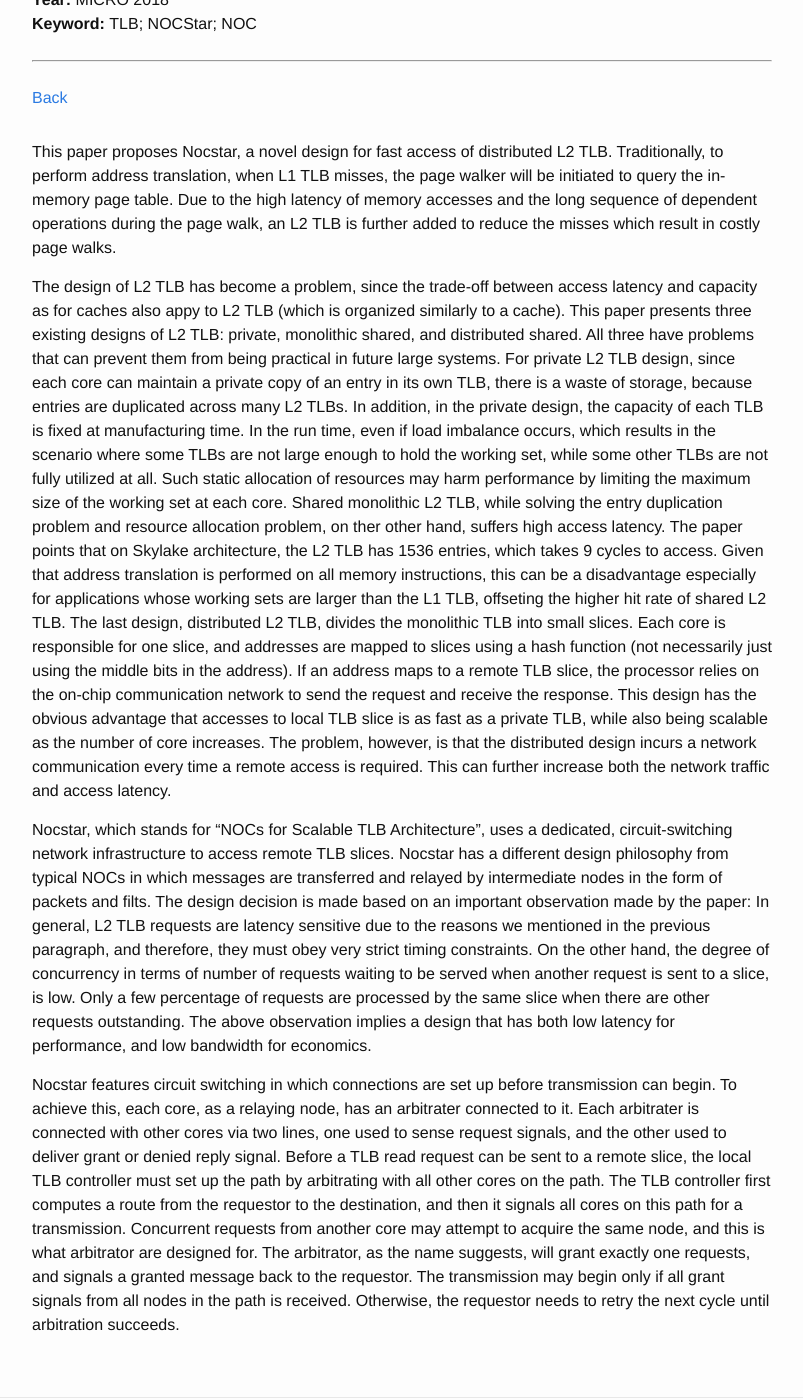
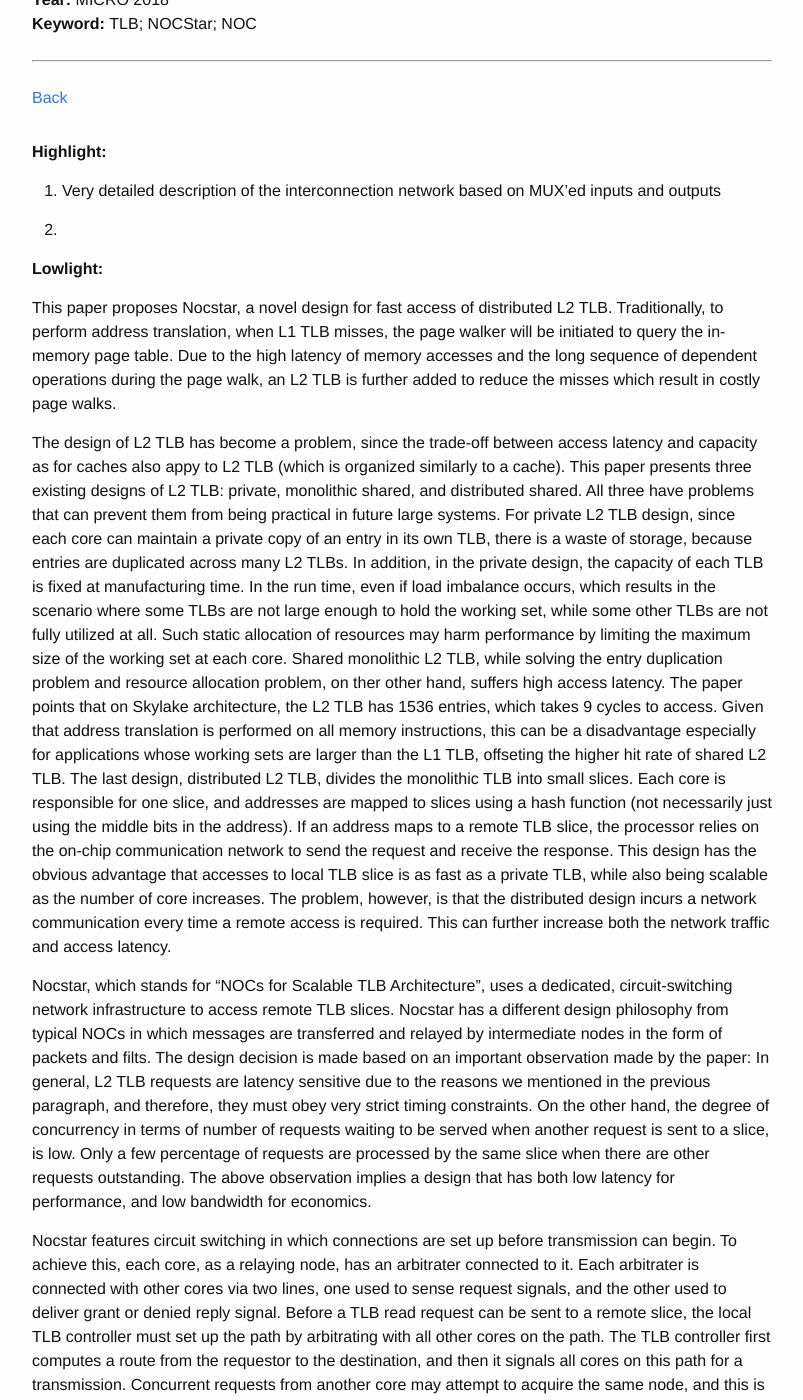
Before and after one commit to wangziqi2013/wangziqi2013.github.io, a Jekyll site: the page built from _posts/2019-08-20-nocstar.markdown, in a window 1280 px wide and 1400 px high, scrolled down 352 px. Shown: the whole window, without its empty margins (238-1041 px from the left). Built offline with Jekyll 4.4.1, drawn with Linux system fonts in a browser that asks for light colours; some of the changed text lies outside the part shown.

Commit message:
Adding mux

```diff
--- a/_posts/2019-08-20-nocstar.markdown
+++ b/_posts/2019-08-20-nocstar.markdown
@@ -12,6 +12,14 @@ htm_cd:
 htm_cr:
 version_mgmt:
 ---
+
+**Highlight:**
+
+1. Very detailed description of the interconnection network based on MUX'ed inputs and outputs
+
+2.
+
+**Lowlight:**
 
 This paper proposes Nocstar, a novel design for fast access of distributed L2 TLB. Traditionally, to perform address
 translation, when L1 TLB misses, the page walker will be initiated to query the in-memory page table. Due to the high
@@ -55,4 +63,7 @@ path. The TLB controller first computes a route from the requestor to the destin
 this path for a transmission. Concurrent requests from another core may attempt to acquire the same node, and this is
 what arbitrator are designed for. The arbitrator, as the name suggests, will grant exactly one requests, and signals
 a granted message back to the requestor. The transmission may begin only if all grant signals from all nodes in the
-path is received. Otherwise, the requestor needs to retry the next cycle until arbitration succeeds.
+path is received. Otherwise, the requestor needs to retry the next cycle until arbitration succeeds. The winner of
+arbitration is granted the next cycle to transmit its request to the destination. Internally, the transmission nodes
+are implemented as a set of multiplexers. Inputs are mux'ed from several source directions, and then routed to another
+direction, which is then mux'ed again. Neither buffering nor forwarding happens within a node.
```
